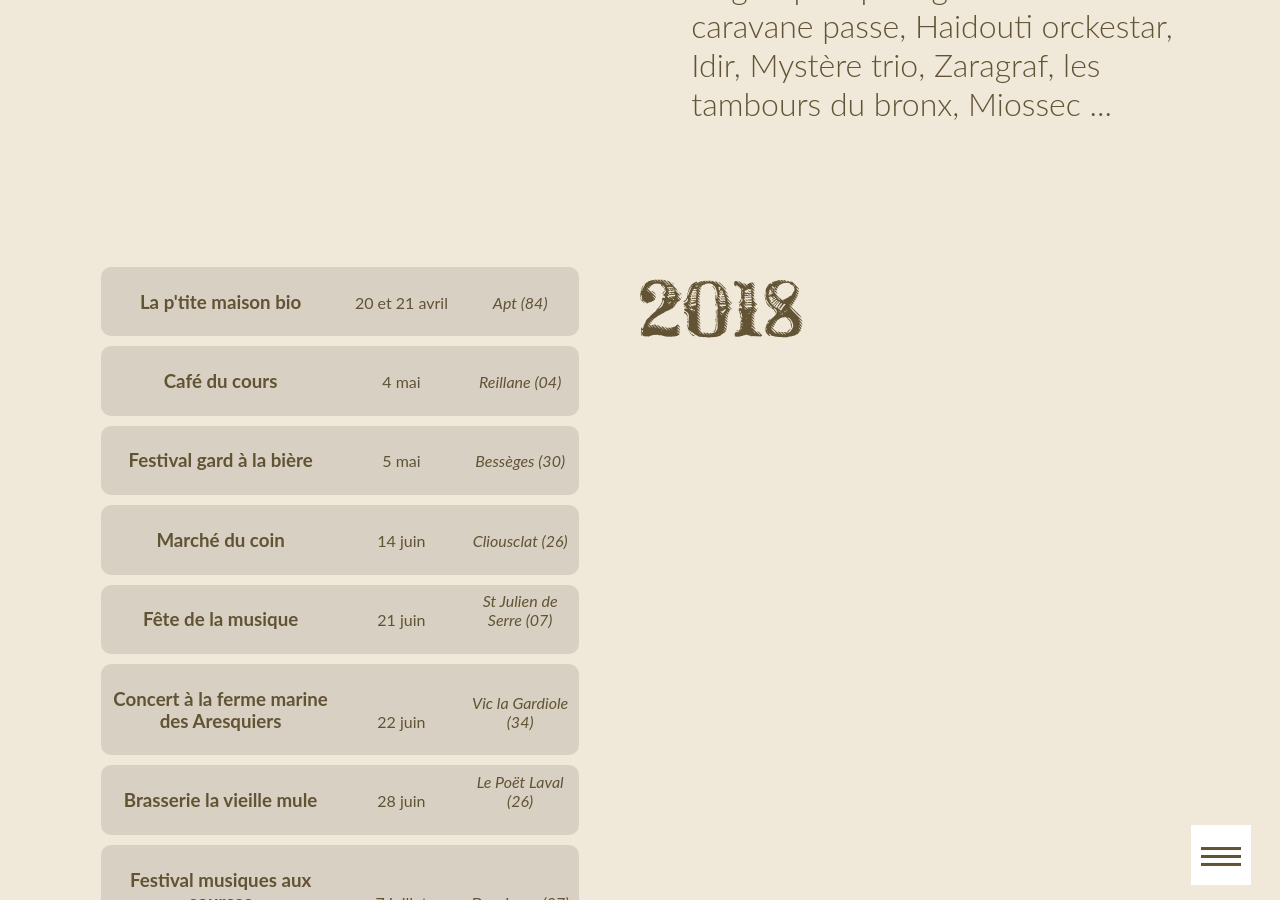
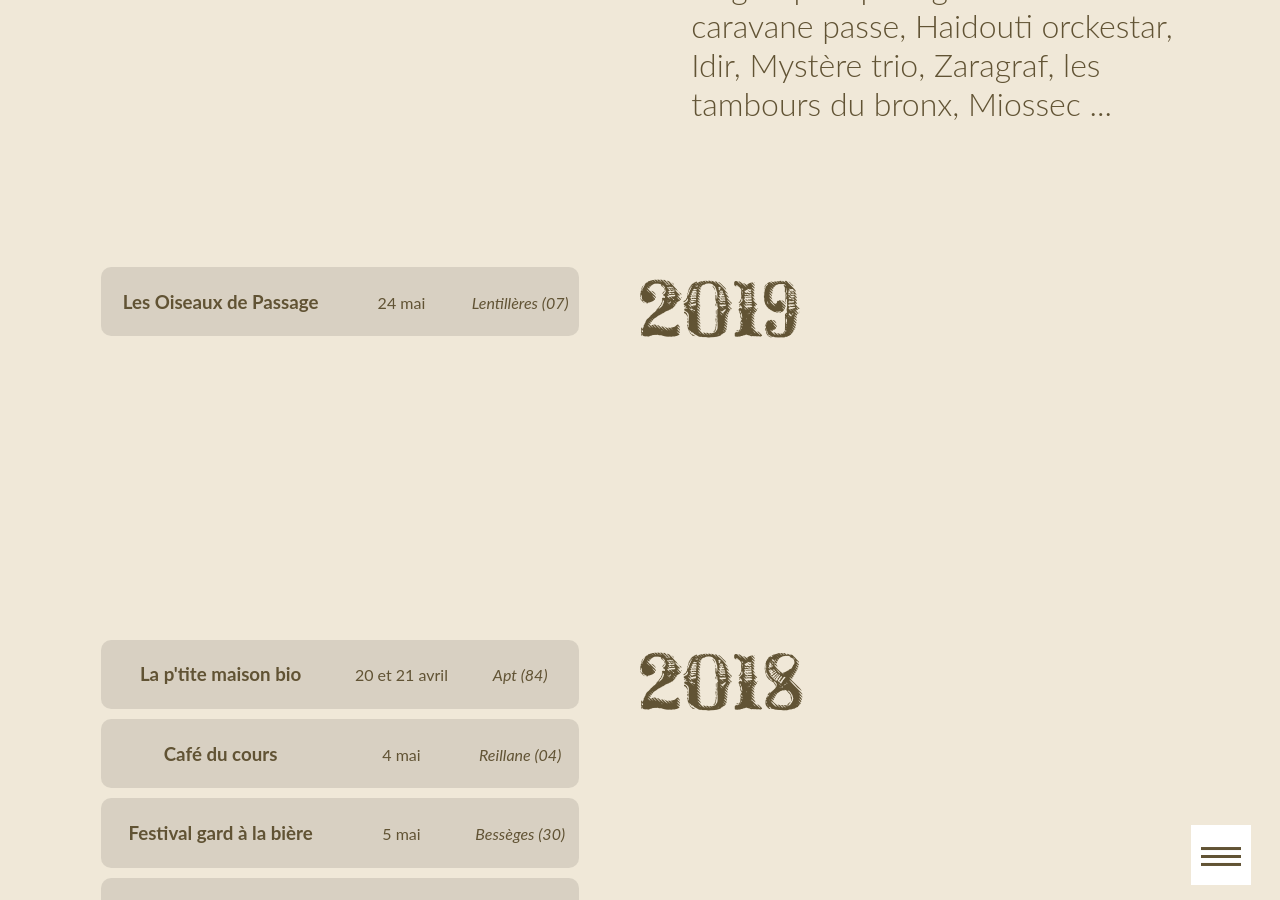
Before and after one commit to ftmftrs/ftmftrs.github.io, a Jekyll site: the page built from concert/index.html, in a window 1280 px wide and 900 px high, scrolled down 787 px. Built offline with Jekyll 4.4.1, drawn with Linux system fonts in a browser that asks for light colours; Markdown is read by kramdown in place of the engine named in the settings; comment, search, counter and statistics services are not loaded.

Commit message:
Update concerts.yml

```diff
--- a/_data/concerts.yml
+++ b/_data/concerts.yml
@@ -1,4 +1,10 @@
 ---
+- name: 2019
+  dates:
+    - title: Les Oiseaux de Passage
+      date: 24 mai
+      address: Lentillères (07)
+
 - name: 2018
   dates:
     - title: La p'tite maison bio
```
